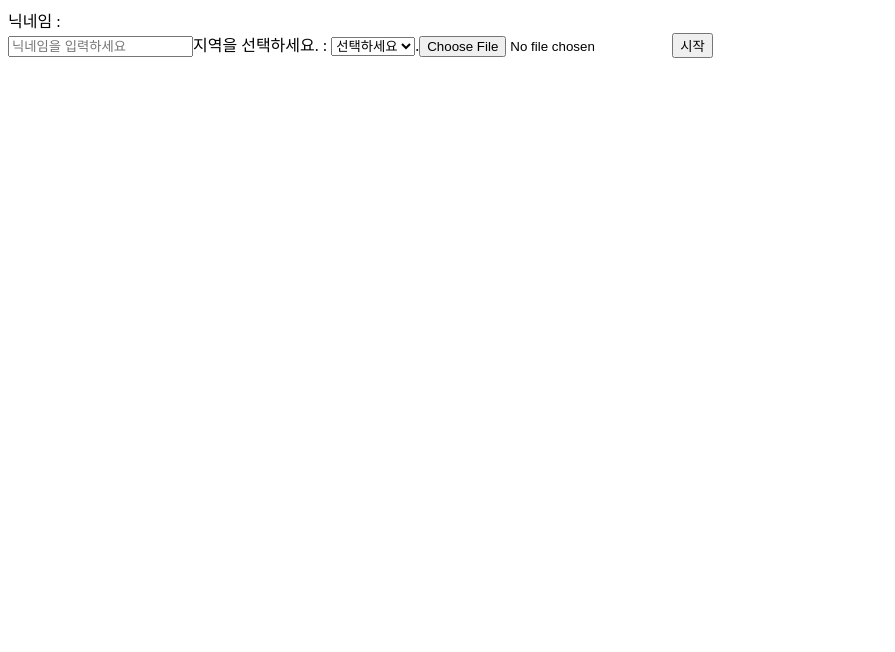
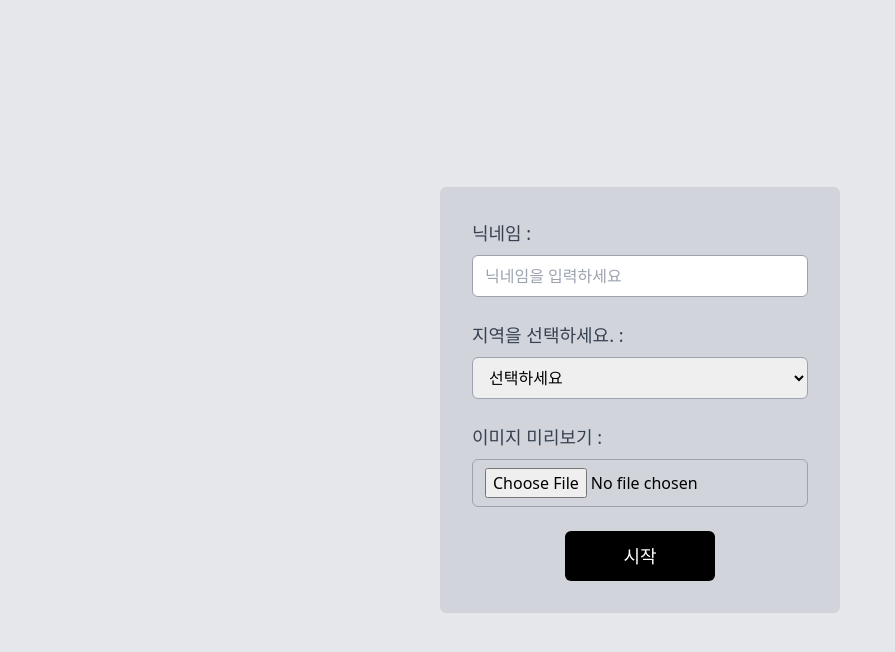
Before and after one commit to KDT-IaaS-Class-Two-Group/KDT-IaaS-2-ProjectB-2team, a Next.js app in the folder frontend/: page /UserPage in a window 1280 px wide. Shown: the top 652 px of the page, without its empty margins (0-895 px from the left). Built offline with nearby package versions, Linux system fonts and the light colour scheme.

Commit message:
Fix, Style | UserPage.tsx
이미지 미리보기 추가
비율 수정

```diff
--- a/frontend/src/pages/UserPage.tsx
+++ b/frontend/src/pages/UserPage.tsx
@@ -1,9 +1,13 @@
 import React, { useState } from 'react';
+import './styles/index.css';
+import Image from 'next/image'; // Next.js의 Image 컴포넌트 import
 
 const UserPage: React.FC = () => {
   const [inputValue, setInputValue] = useState('');
   const [selectedOption, setSelectedOption] = useState('');
   const [image, setImage] = useState<File | null>(null);
+  const [imagePreview, setImagePreview] = useState<string | null>(null); // 미리보기 상태 추가
+
 
   const handleInputChange = (e: React.ChangeEvent<HTMLInputElement>) => {
     setInputValue(e.target.value);
@@ -15,7 +19,10 @@ const UserPage: React.FC = () => {
 
   const handleImageChange = (e: React.ChangeEvent<HTMLInputElement>) => {
     if (e.target.files) {
-      setImage(e.target.files[0]);
+      const selectedFile = e.target.files[0];
+      setImage(selectedFile); // 파일 상태 업데이트
+      const imageUrl = URL.createObjectURL(selectedFile); // 이미지 URL 생성
+      setImagePreview(imageUrl); // 미리보기 상태 업데이트
     }
   };
 
@@ -44,33 +51,60 @@ const UserPage: React.FC = () => {
   };
 
   return (
-    <div>
-      <div>닉네임 : </div>
-      <input type="text" value={inputValue} onChange={handleInputChange} placeholder="닉네임을 입력하세요" />
-      <label htmlFor="region">지역을 선택하세요. : </label>
-      <select id= "region" value={selectedOption} onChange={handleSelectChange}>
-        <option value="">선택하세요</option>
-        <option value="option1">서울</option>
-        <option value="option2">부산</option>
-        <option value="option3">대구</option>
-        <option value="option4">인천</option>
-        <option value="option5">광주</option>
-        <option value="option6">대전</option>
-        <option value="option7">울산</option>
-        <option value="option8">세종</option>
-        <option value="option9">경기</option>
-        <option value="option10">강원</option>
-        <option value="option11">충북</option>
-        <option value="option12">충남</option>
-        <option value="option13">전북</option>
-        <option value="option14">전남</option>
-        <option value="option15">경북</option>
-        <option value="option16">경남</option>
-        <option value="option17">제주</option>
-      </select>
-      <label htmlFor="userimg">.</label>
-      <input  id= "userimg" type="file" onChange={handleImageChange} />
-      <button onClick={handleSubmit}>시작</button>
+    <div className="w-full h-screen bg-gray-200 grid place-items-center">
+      <div className="bg-gray-300 p-8 rounded-md w-[400px] max-h-screen grid gap-6">
+        <div className="grid gap-2">
+          <div className="text-gray-700 text-lg">닉네임 : </div>
+          <input type="text" value={inputValue} onChange={handleInputChange} placeholder="닉네임을 입력하세요"
+          className="w-full px-3 py-2 border border-gray-400 rounded-md focus:outline-none focus:ring-2 focus:ring-gray-500"/>
+        </div>
+
+        <div className="grid gap-2">
+          <label htmlFor="region" className="text-gray-700 text-lg">지역을 선택하세요. : </label>
+          <select id= "region" value={selectedOption} onChange={handleSelectChange}
+          className="w-full px-3 py-2 border border-gray-400 rounded-md focus:outline-none focus:ring-2 focus:ring-gray-500">
+            <option value="">선택하세요</option>
+            <option value="서울">서울</option>
+            <option value="부산">부산</option>
+            <option value="대구">대구</option>
+            <option value="인천">인천</option>
+            <option value="광주">광주</option>
+            <option value="대전">대전</option>
+            <option value="울산">울산</option>
+            <option value="세종">세종</option>
+            <option value="경기">경기</option>
+            <option value="강원">강원</option>
+            <option value="충북">충북</option>
+            <option value="충남">충남</option>
+            <option value="전북">전북</option>
+            <option value="전남">전남</option>
+            <option value="경북">경북</option>
+            <option value="경남">경남</option>
+            <option value="제주">제주</option>
+          </select>
+        </div>
+
+        <div className="grid gap-2">
+          <label htmlFor="userimg" className="text-gray-700 text-lg">이미지 미리보기 :</label>
+          <input  id= "userimg" type="file" onChange={handleImageChange} className="w-full px-3 py-2 border border-gray-400 rounded-md"/>
+          {imagePreview && ( // 이미지 미리보기를 표시
+            <div className="mt-4 relative w-full h-0 pb-[100%]">
+              <Image
+                src={imagePreview} // Image 컴포넌트의 src로 미리보기 URL 사용
+                alt="미리보기"
+                layout="fill" // fill을 사용해 부모 div의 크기를 채움
+                objectFit="cover" // 이미지 비율 유지하면서 크기 조정
+                className="rounded-md border border-gray-400"
+              />
+            </div>
+          )}
+        </div>
+
+        <div className="grid place-items-center">
+         <button onClick={handleSubmit}
+          className="w-[150px] h-[50px] bg-black text-white rounded-md text-lg">시작</button>
+        </div>
+      </div>
     </div>
   );
 };
```
